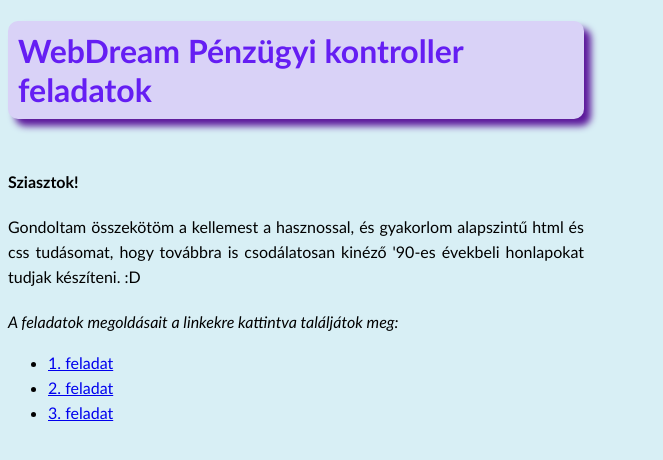
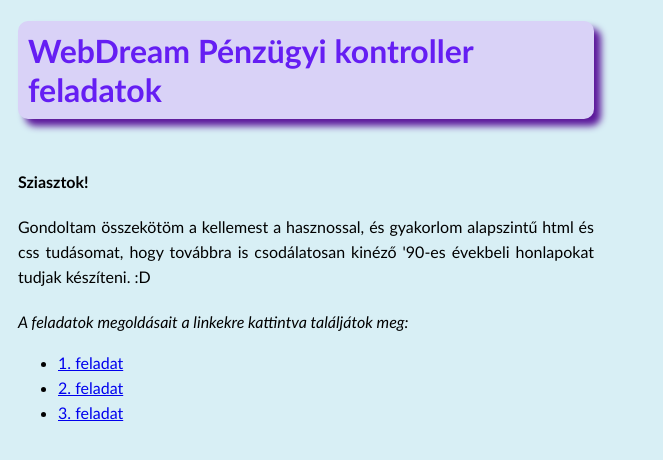
Before and after one commit to shebubu/WDFeladatok, a plain HTML site: page index.html in a window 1280 px wide. Shown: the whole page, without its empty margins (0-663 px from the left). Drawn offline with Linux system fonts and the light colour scheme.

Commit message:
Mobil optimalizalas

```diff
--- a/WebDreamFeladatCSS.css
+++ b/WebDreamFeladatCSS.css
@@ -14,7 +14,13 @@
 }
 body {
     background-color: rgb(216, 239, 245);
-    width: 45%;
+    padding-left: 10px;
+    padding-right: 10px;
+}
+@media screen and (min-width: 40em) {
+    body {
+        width: 45%;
+    }
 }
 .bold {
     font-weight: bolder;
```
